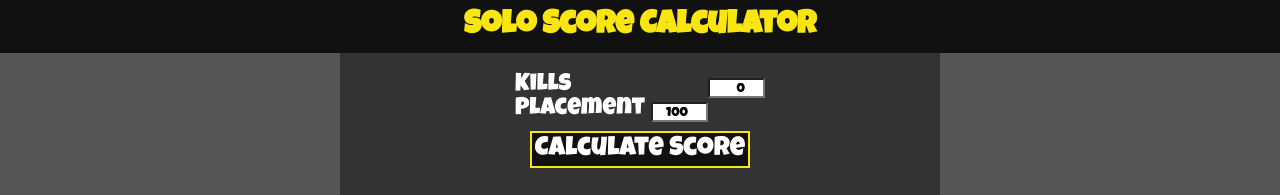
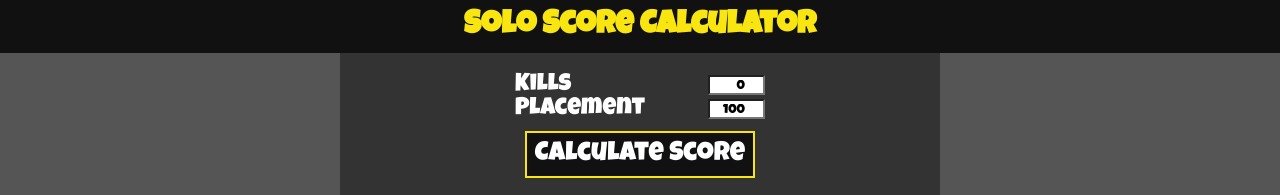
Before and after one commit to NoahWil5on/solo-calculator, a website: page client/index.html in a window 1280 px wide. Shown: the top 195 px of the page. Drawn offline with Linux system fonts and the light colour scheme.

Commit message:
more work on styling

```diff
--- a/client/assets/styles/style.css
+++ b/client/assets/styles/style.css
@@ -31,7 +31,7 @@ header{
     margin: 0 auto;
 }
 button{
-    padding: 3px !important;
+    padding: 8px !important;
     border: solid 2px #f9e611;
     margin: 0 auto;
     text-align: center;
@@ -50,7 +50,7 @@ button{
     border-radius: 0;
     width: 50px;
     float: right;
-    margin-top: 5px;
+    margin-top: 2px;
     text-align: right;
     color: black;
 }
```
